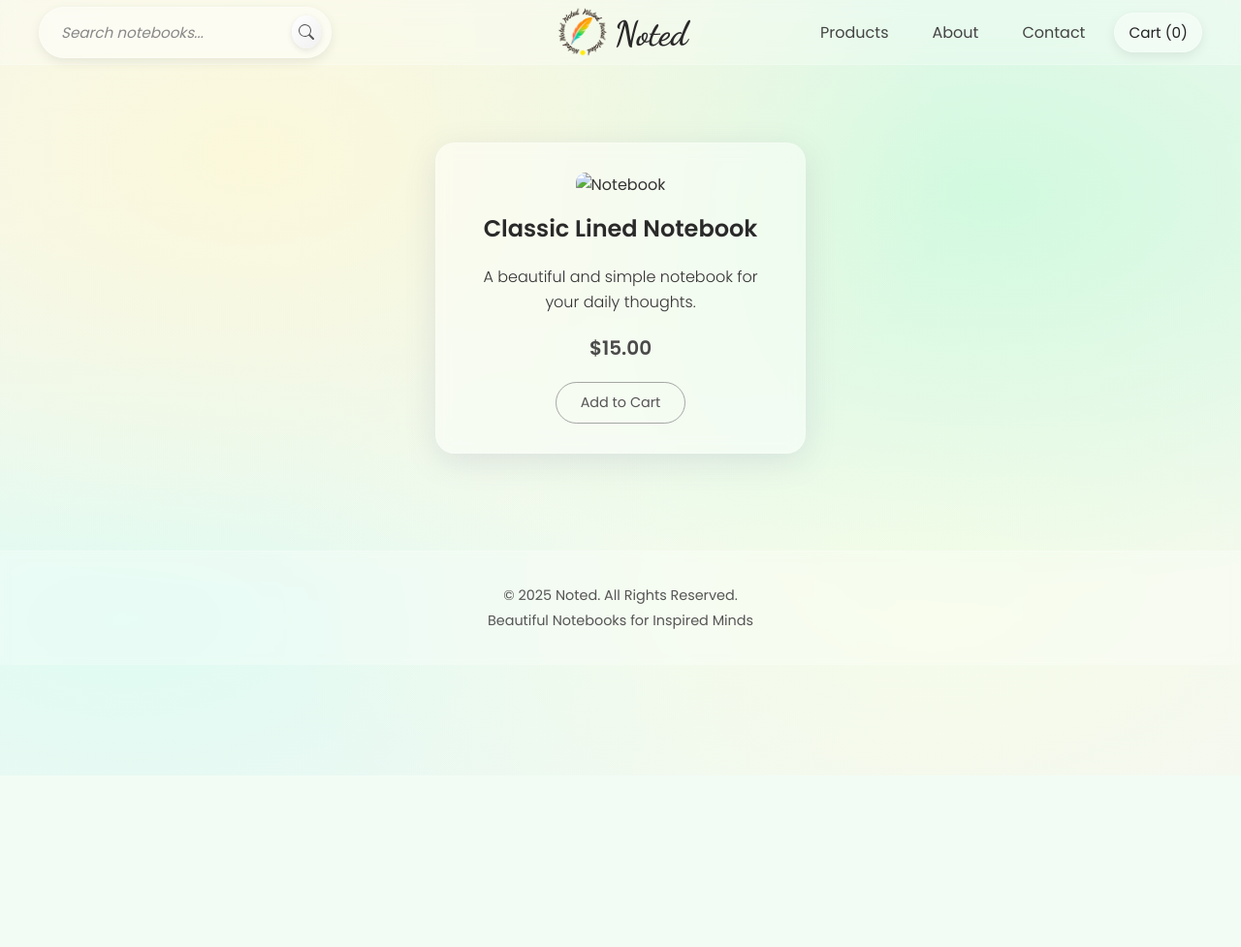
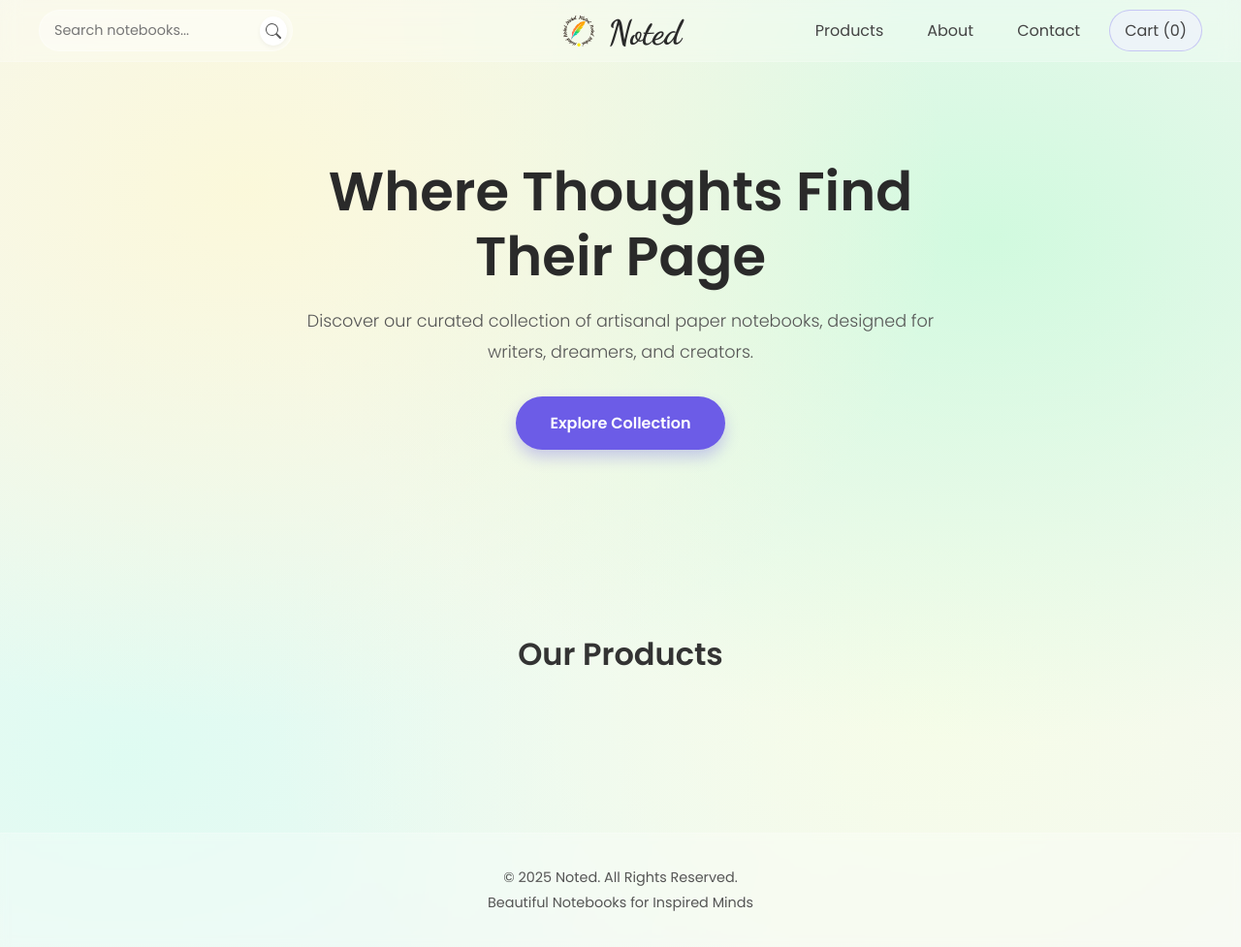
Before and after one commit to Tilooo/Noted, a Django app: page / in a window 1280 px wide. Shown: the whole page at 97% size. Before the commit the page ends 791 px from the top, so only its background shows below. Run offline with Django 5.2, Linux system fonts and the light colour scheme; data that the repository does not hold is empty; some libraries are stand-ins or nearby versions.

Commit message:
24. Hero section.

```diff
--- a/static/css/style.css
+++ b/static/css/style.css
@@ -217,10 +213,20 @@ tr.total {
     background-color: rgba(0, 0, 0, 0.05);
 }
 
+.remove-link {
+    color: #c0392b;
+    text-decoration: none;
+    font-size: 1.5rem;
+    font-weight: bold;
+}
+.remove-link:hover {
+    color: #e74c3c;
+}
+
 /* Header & Navigation Styles */
 .site-header {
-    padding: 3px 40px;
-    background: rgba(255, 255, 255, 0.25); /* slightly less transparent */
+    padding: 10px 40px;
+    background: rgba(255, 255, 255, 0.25);
     backdrop-filter: blur(10px);
     -webkit-backdrop-filter: blur(10px);
     border-bottom: 1px solid rgba(255, 255, 255, 0.2);
@@ -252,22 +257,21 @@ tr.total {
 
 .header-right {
     display: flex;
-    justify-content: flex-end; /* to the far right */
+    justify-content: flex-end;
 }
 
 .logo a {
     text-decoration: none;
     display: flex;
     align-items: center;
-    gap: 3px; /* a space between the logo and the text */
+    gap: 10px;
 }
 
 .logo img {
-    max-height: 60px; /* logo size */
-    width: auto; /* aspect ratio of logo */
+    max-height: 40px;
+    width: auto;
 }
 
-/* Style for the handwriting text */
 .logo-text {
     font-family: 'Dancing Script', cursive;
     font-size: 2.2rem;
@@ -300,113 +304,58 @@ tr.total {
     background-color: rgba(255, 255, 255, 0.5);
 }
 
-/* cart link styling */
 .cart-link a {
-    display: flex;
-    align-items: center;
-    gap: 6px;
-    padding: 8px 14px;
-    background: rgba(255, 255, 255, 0.25);
-    border: 1px solid rgba(255, 255, 255, 0.3);
-    border-radius: 50px;
-    font-family: 'Poppins', sans-serif;
-    font-size: 0.95rem;
-    color: #222;
-    text-decoration: none;
-    backdrop-filter: blur(8px);
-    box-shadow: 0 4px 12px rgba(0,0,0,0.08);
-    transition: all 0.3s ease;
+    background-color: rgba(240, 240, 255, 0.6);
+    border: 1px solid rgba(108, 92, 231, 0.3);
 }
 
 .cart-link a:hover {
-    background: rgba(255, 255, 255, 0.4);
-    border-color: rgba(255, 255, 255, 0.6);
-    box-shadow: 0 4px 15px rgba(0,0,0,0.15);
-    transform: translateY(-2px);
+    background-color: rgba(255, 255, 255, 0.8);
+    border-color: rgba(108, 92, 231, 0.6);
 }
 
-.cart-link i,
-.cart-link svg {
-    font-size: 1.1rem;
-    color: #555;
-    transition: transform 0.3s ease, color 0.3s ease;
-}
-
-.cart-link a:hover i,
-.cart-link a:hover svg {
-    transform: scale(1.2);
-    color: #111;
-}
-
-.cart-link span {
-    font-weight: 600;
-    color: #333;
-}
-
-
-/* search form */
 .search-form {
     display: flex;
     align-items: center;
-    background: rgba(255, 255, 255, 0.25);
+    background-color: rgba(255, 255, 255, 0.4);
     border: 1px solid rgba(255, 255, 255, 0.3);
     border-radius: 50px;
-    padding: 6px 10px;
-    max-width: 280px;
-    backdrop-filter: blur(8px);
-    box-shadow: 0 4px 12px rgba(0,0,0,0.08);
-    transition: all 0.3s ease;
+    padding: 5px;
+    max-width: 250px;
 }
 
-.search-form:focus-within {
-    box-shadow: 0 4px 15px rgba(0,0,0,0.15);
-    border-color: rgba(255, 255, 255, 0.6);
-}
-
-/* input field */
 .search-input {
     border: none;
     background: transparent;
     outline: none;
-    padding: 8px 12px;
+    padding: 5px 10px;
     font-family: 'Poppins', sans-serif;
-    font-size: 0.95rem;
-    color: #222;
+    font-size: 0.9rem;
+    color: #333;
     width: 100%;
-    transition: color 0.3s ease;
 }
 
 .search-input::placeholder {
-    color: #888;
-    font-style: italic;
+    color: #777;
 }
 
-/* button */
 .search-button {
-    background: linear-gradient(135deg, #ffffff, #f0f0f0);
+    background: white;
     border: none;
     border-radius: 50%;
-    width: 34px;
-    height: 34px;
+    width: 30px;
+    height: 30px;
     display: flex;
     align-items: center;
     justify-content: center;
     cursor: pointer;
     color: #555;
-    box-shadow: 0 2px 6px rgba(0,0,0,0.1);
-    transition: all 0.3s ease;
+    box-shadow: 0 2px 5px rgba(0,0,0,0.05);
 }
-
-.search-button:hover {
-    background: linear-gradient(135deg, #f9f9f9, #e6e6e6);
-    color: #000;
-    transform: scale(1.1);
-}
-
 
 /* Footer Styles */
 .site-footer {
-    margin-top: 60px; /* pushes footer down from the content */
+    margin-top: 60px;
     padding: 30px 40px;
     background: rgba(255, 255, 255, 0.25);
     backdrop-filter: blur(5px);
@@ -474,3 +413,74 @@ tr.total {
     background-color: #eee;
     border-color: #aaa;
 }
+
+.order-form {
+    max-width: 500px;
+    margin: 20px 0;
+}
+.order-form p {
+    margin-bottom: 10px;
+}
+.order-info {
+    max-width: 500px;
+    background: rgba(255, 255, 255, 0.3);
+    padding: 20px;
+    border-radius: 10px;
+    margin-bottom: 30px;
+}
+
+
+/* Hero Section Styles */
+.hero {
+    padding: 100px 40px;
+    text-align: center;
+    display: flex;
+    justify-content: center;
+    align-items: center;
+    min-height: 300px;
+}
+
+.hero-content {
+    max-width: 700px;
+}
+
+.hero h1 {
+    font-size: 3.5rem;
+    font-weight: 600;
+    color: #2a2a2a;
+    margin: 0 0 15px 0;
+    line-height: 1.2;
+}
+
+.hero p {
+    font-size: 1.1rem;
+    color: #555;
+    font-weight: 300;
+    line-height: 1.8;
+    margin-bottom: 30px;
+}
+
+.btn-hero {
+    background-color: #6c5ce7;
+    color: white;
+    text-decoration: none;
+    padding: 15px 35px;
+    border-radius: 50px;
+    transition: all 0.3s ease;
+    font-weight: 600;
+    display: inline-block;
+    box-shadow: 0 8px 15px rgba(108, 92, 231, 0.3);
+}
+
+.btn-hero:hover {
+    transform: translateY(-3px);
+    box-shadow: 0 12px 20px rgba(108, 92, 231, 0.4);
+}
+
+.grid-heading {
+    text-align: center;
+    font-size: 2rem;
+    font-weight: 600;
+    color: #333;
+    margin-bottom: 40px;
+}
--- a/templates/shop/base.html
+++ b/templates/shop/base.html
@@ -61,13 +61,17 @@
     </div>
 </header>
 
-    <!-- MAIN PAGE CONTENT -->
-    <main class="container">
-        {% block content %}
-        {% endblock %}
-    </main>
+{% block hero %}
+<!-- the hero section from the homepage here -->
+{% endblock hero %}
 
-    <!--      SITE FOOTER        -->
+<!-- Main page content -->
+<main class="container">
+    {% block content %}
+    {% endblock %}
+</main>
+
+    <!-- Site Footer -->
     <footer class="site-footer">
         <div class="footer-container">
             <p>&copy; 2025 Noted. All Rights Reserved.</p>
--- a/templates/shop/product_list.html
+++ b/templates/shop/product_list.html
@@ -1,40 +1,32 @@
-{% extends 'shop/base.html' %}
-{% load static %}
+{% extends "shop/base.html" %}
+
+{% block hero %}
+<section class="hero">
+    <div class="hero-content">
+        <h1>Where Thoughts Find Their Page</h1>
+        <p>Discover our curated collection of artisanal paper notebooks, designed for writers, dreamers, and creators.</p>
+        <a href="#product-grid-heading" class="btn-hero">Explore Collection</a>
+    </div>
+</section>
+{% endblock hero %}
+
 
 {% block content %}
+    <h2 id="product-grid-heading" class="grid-heading">Our Products</h2>
     <div class="product-grid">
         {% for product in products %}
-<!-- the card wrapped in a link tag -->
-<a href="{% url 'shop:product_detail' product.pk %}" class="product-card-link">
+        <a href="{{ product.get_absolute_url }}" class="product-card-link">
             <div class="glass-card">
                 <div class="card-image">
                     <img src="{{ product.image.url }}" alt="{{ product.name }}">
                 </div>
                 <div class="card-content">
                     <h2>{{ product.name }}</h2>
-            <p>{{ product.description }}</p>
                     <span class="price">${{ product.price }}</span>
-            <!-- the button is now just for show, the whole card is the link -->
                     <div class="add-to-cart-btn">View Details</div>
                 </div>
             </div>
         </a>
         {% endfor %}
-
-        <!-- first card -->
-        <div class="glass-card">
-            <div class="card-image">
-                <img src="https://via.placeholder.com/300x200" alt="Notebook">
-            </div>
-            <div class="card-content">
-                <h2>Classic Lined Notebook</h2>
-                <p>A beautiful and simple notebook for your daily thoughts.</p>
-                <span class="price">$15.00</span>
-                <button class="add-to-cart-btn">Add to Cart</button>
-            </div>
-        </div>
-
-        <!-- more cards here later -->
-
     </div>
 {% endblock %}
```
Also changed, not shown: other parts of static/css/style.css (+15 -30 lines). Lines whose indentation alone changed are shown as unchanged.
